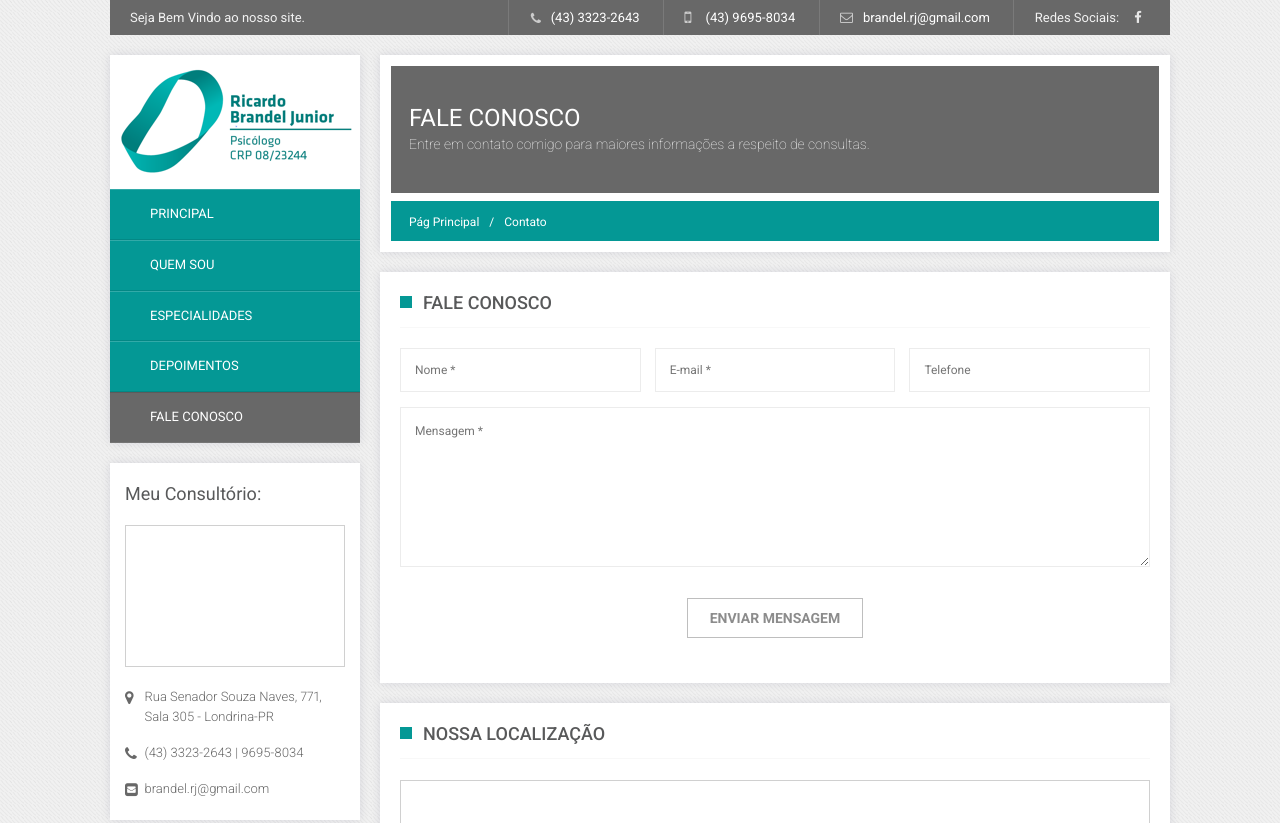
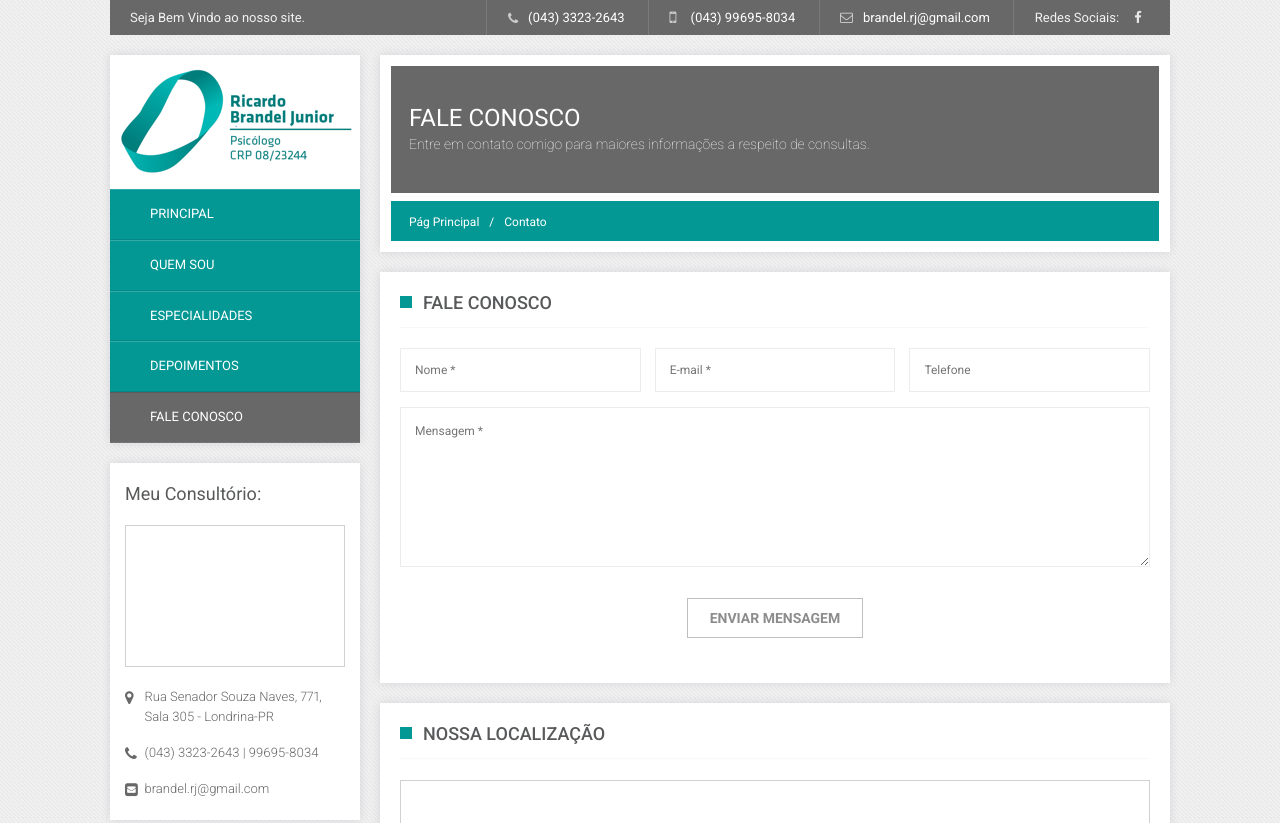
Before and after one commit to wwlvx/rbrandnj, a plain HTML site: page contato.html in a window 1280 px wide. Shown: the top 823 px of the page. Drawn offline with nearby package versions, Linux system fonts and the light colour scheme; some packages are replaced by stand-ins of ours.

```diff
--- a/contato.html
+++ b/contato.html
@@ -23,10 +23,10 @@
             <div class="top-bar-right">
                 <ul class="top-nav">
                     <li class="top-nav-item">
-                        <a href="tel:04333232643" class="top-nav-phone">(43) 3323-2643</a>
+                        <a href="tel:04333232643" class="top-nav-phone">(043) 3323-2643</a>
                     </li>
                     <li class="top-nav-item">
-                        <a href="tel:04396958034" class="top-nav-cel">(43) 9695-8034</a>
+                        <a href="tel:043996958034" class="top-nav-cel">(043) 99695-8034</a>
                     </li>
                     <li class="top-nav-item">
                         <a href="mailto:brandel.rj@gmail.com?subject=Contato Site Ricardo Brandel" class="top-nav-mail">brandel.rj@gmail.com</a>
@@ -129,7 +129,7 @@
             <li>
 
                 <a href="contato.html" class="item-icon-address">Rua Senador Souza Naves, 771, Sala 305 - Londrina-PR</a>
-                <a href="tel:04396958034" class="item-icon-phone">(43) 3323-2643 | 9695-8034</a>
+                <a href="tel:04396958034" class="item-icon-phone">(043) 3323-2643 | 99695-8034</a>
                 <a href="mailto:brandel.rj@gmail.com?subject=Contato Site Ricardo Brandel" class="item-icon-mail">brandel.rj@gmail.com</a>
             </li>
         </ul>
@@ -197,7 +197,7 @@
 </div>
 
             <div class="cta-block">
-                <p class="cta-block-p">Entre em contato para agendar uma consulta. <span class="cta-block-tel">Tel: (43) 3323-2643</span></p>
+                <p class="cta-block-p">Entre em contato para agendar uma consulta. <span class="cta-block-tel">Tel: (043) 3323-2643</span></p>
                 <div class="cta-block-btn-wrapper">
                     <a href="contato.html" class="cta-block-btn">Formulário de contato</a>
                 </div>
```
Also changed, not shown: depoimentos.html (+4 -4 lines), especialidades.html (+4 -4 lines), index.html (+4 -4 lines), psicanalise.html (+4 -4 lines), quem-sou.html (+4 -4 lines).
